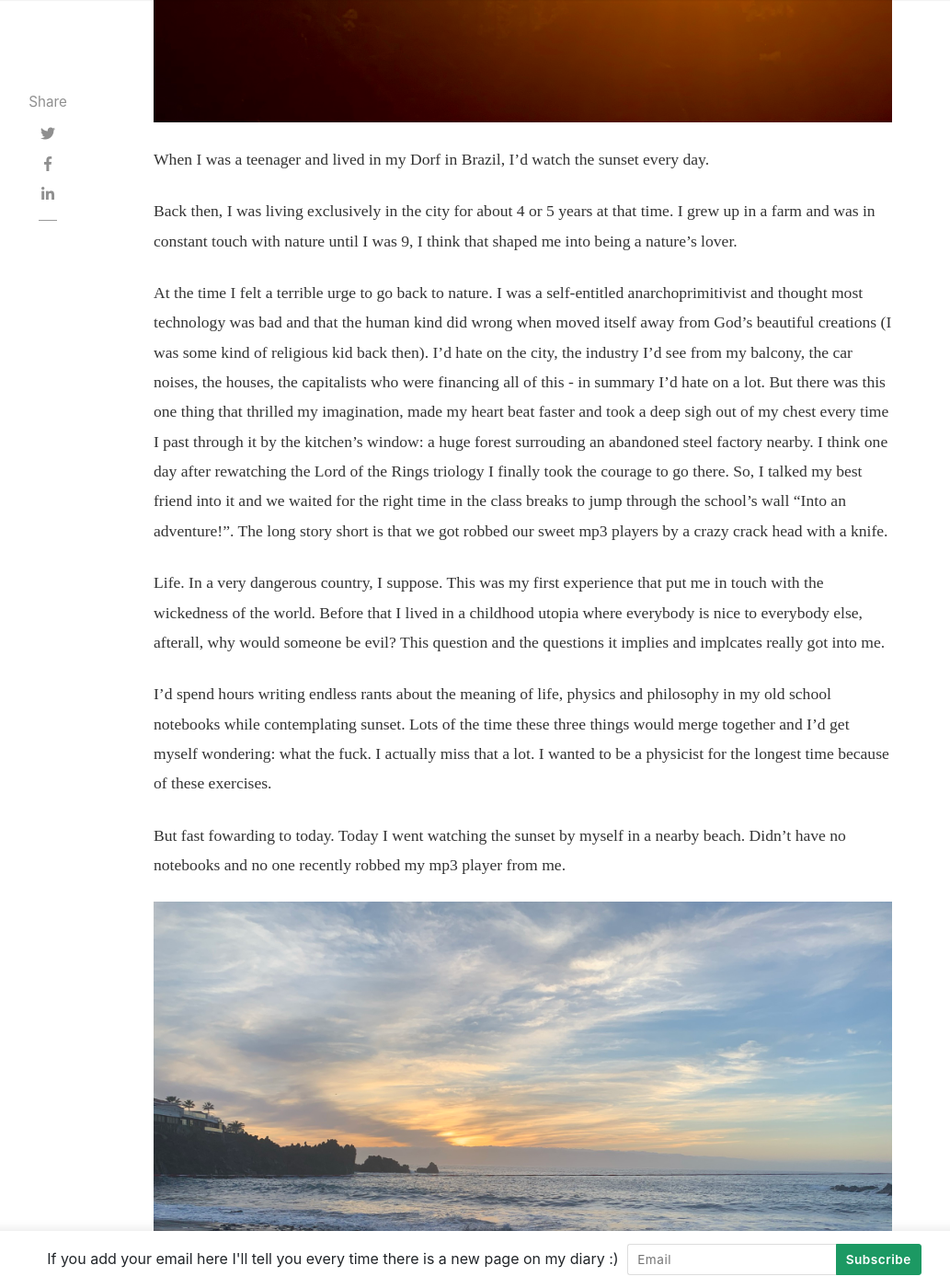
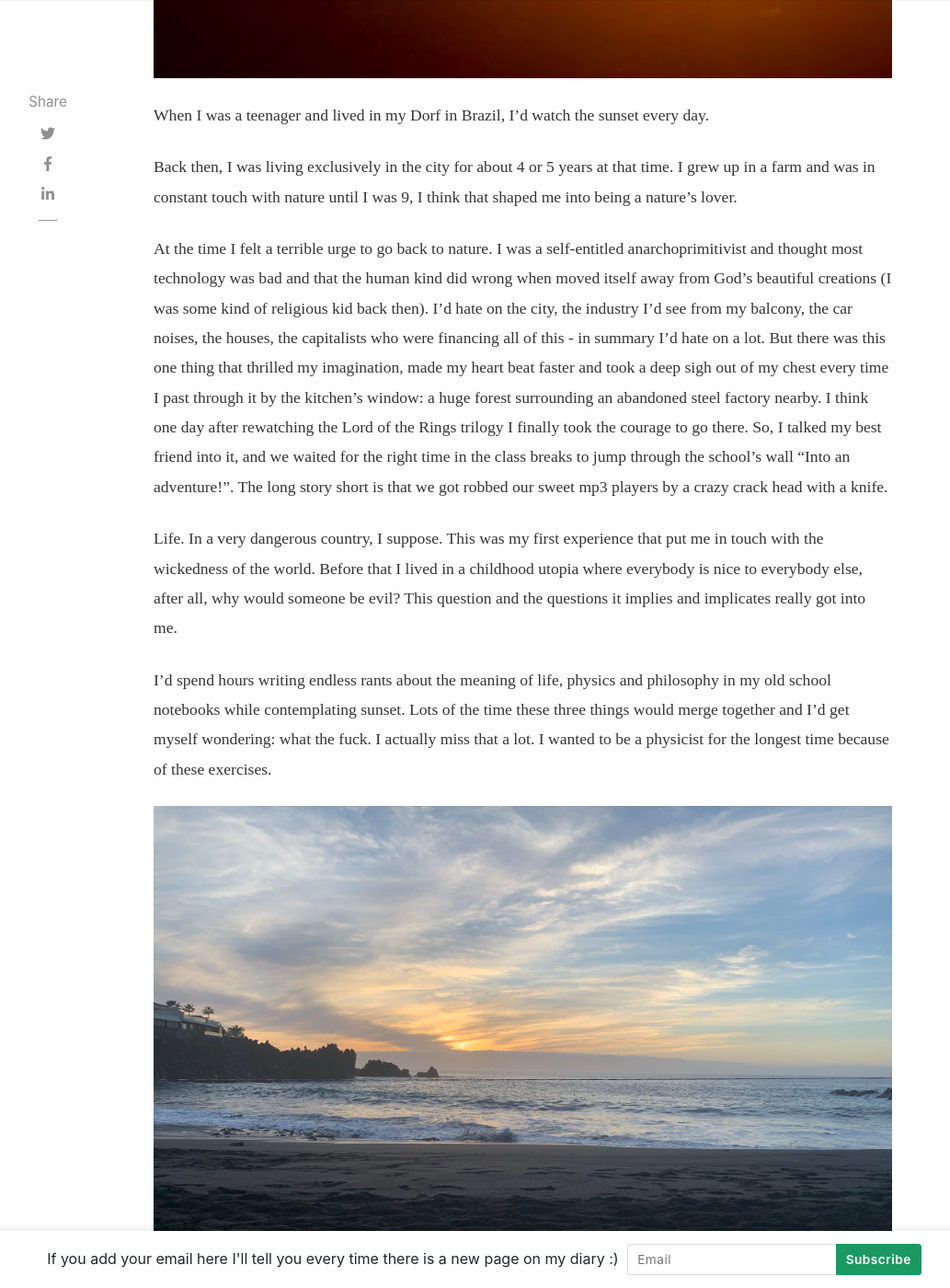
Before and after one commit to wireless-hippie/wireless-hippie.github.io, a Jekyll site: the page built from _posts/2021-02-01-tenerife-sunset.md, in a window 1280 px wide and 1400 px high, scrolled down 864 px. Shown: the whole window at 92% size, without its empty margins (118-1151 px from the left). Built offline with Jekyll 4.4.1, drawn with Linux system fonts in a browser that asks for light colours; nearby versions of some CDN libraries; comment, search, counter and statistics services are not loaded; some of the changed text lies outside the part shown.

Commit message:
fix typos

```diff
--- a/_posts/2021-02-01-tenerife-sunset.md
+++ b/_posts/2021-02-01-tenerife-sunset.md
@@ -14,15 +14,15 @@
 
 Back then, I was living exclusively in the city for about 4 or 5 years at that time. I grew up in a farm and was in constant touch with nature until I was 9, I think that shaped me into being a nature's lover.
 
-At the time I felt a terrible urge to go back to nature. I was a self-entitled anarchoprimitivist and thought most technology was bad and that the human kind did wrong when moved itself away from God's beautiful creations (I was some kind of religious kid back then). I'd hate on the city, the industry I'd see from my balcony, the car noises, the houses, the capitalists who were financing all of this - in summary I'd hate on a lot. But there was this one thing that thrilled my imagination, made my heart beat faster and took a deep sigh out of my chest every time I past through it by the kitchen's window: a huge forest surrouding an abandoned steel factory nearby. I think one day after rewatching the Lord of the Rings triology I finally took the courage to go there. So, I talked my best friend into it and we waited for the right time in the class breaks to jump through the school's wall "Into an adventure!". The long story short is that we got robbed our sweet mp3 players by a crazy crack head with a knife.
+At the time I felt a terrible urge to go back to nature. I was a self-entitled anarchoprimitivist and thought most technology was bad and that the human kind did wrong when moved itself away from God's beautiful creations (I was some kind of religious kid back then). I'd hate on the city, the industry I'd see from my balcony, the car noises, the houses, the capitalists who were financing all of this - in summary I'd hate on a lot. But there was this one thing that thrilled my imagination, made my heart beat faster and took a deep sigh out of my chest every time I past through it by the kitchen's window: a huge forest surrounding an abandoned steel factory nearby. I think one day after rewatching the Lord of the Rings trilogy I finally took the courage to go there. So, I talked my best friend into it, and we waited for the right time in the class breaks to jump through the school's wall "Into an adventure!". The long story short is that we got robbed our sweet mp3 players by a crazy crack head with a knife.
 
-Life. In a very dangerous country, I suppose. This was my first experience that put me in touch with the wickedness of the world. Before that I lived in a childhood utopia where everybody is nice to everybody else, afterall, why would someone be evil? This question and the questions it implies and implcates really got into me.
+Life. In a very dangerous country, I suppose. This was my first experience that put me in touch with the wickedness of the world. Before that I lived in a childhood utopia where everybody is nice to everybody else, after all, why would someone be evil? This question and the questions it implies and implicates really got into me.
 
 I'd spend hours writing endless rants about the meaning of life, physics and philosophy in my old school notebooks while contemplating sunset. Lots of the time these three things would merge together and I'd get myself wondering: what the fuck. I actually miss that a lot. I wanted to be a physicist for the longest time because of these exercises.
 
-But fast fowarding to today. Today I went watching the sunset by myself in a nearby beach. Didn't have no notebooks and no one recently robbed my mp3 player from me.
+![My Image](/assets/images/tenerife/1sunset.JPEG)
 
-![My Image](/assets/images/tenerife/1sunset.JPEG)
+Today I went watching the sunset by myself in a nearby beach. Didn't have any notebooks and no one recently robbed my mp3 player from me.
 
 But still, watching sunsets is an interesting exercise to me. It's a moment where even though I have my phone and the whole world's knowledge, and all of my friendships, and lots of my desires, expectations, fears, loves, inside this little black magic box, I don't really feel the urge that consumes me while I have it with me at other more common times of the day to look at it. I sit there, and I look at the clouds and the beautiful colors the sun is throwing in there with the magic of optics and our atmosphere and I just feel gratitude for living in a world filled with beauty.
 
```
Also changed, not shown: other parts of _posts/2021-02-01-tenerife-sunset.md (+3 -3 lines).
